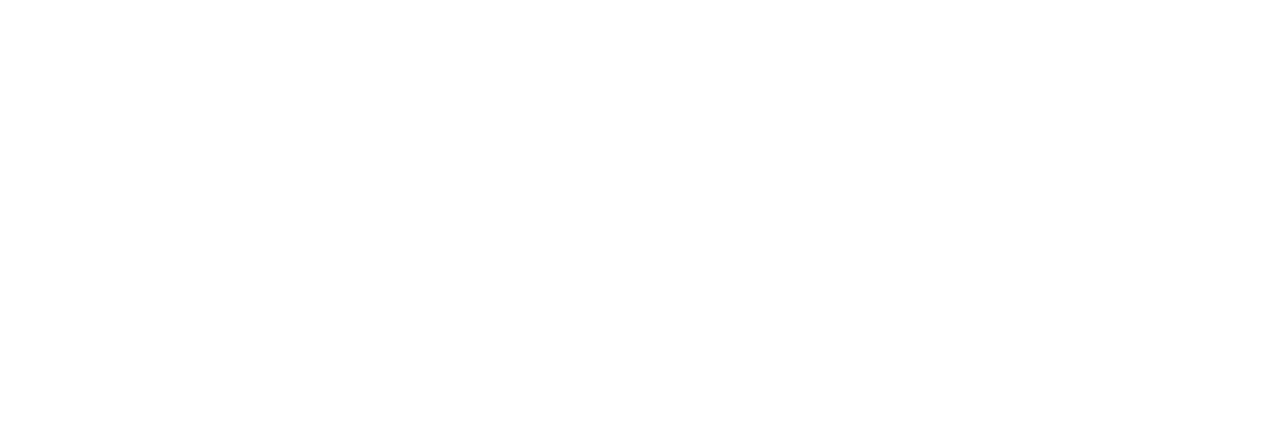
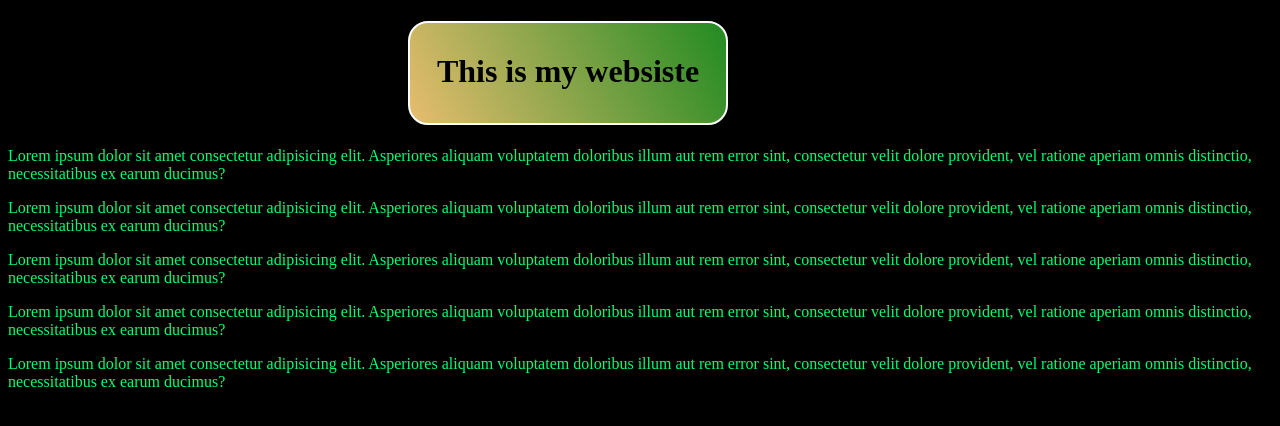
Before and after one commit to yonatanhaddish/cssPractice, a plain HTML site: page index.html in a window 1280 px wide. Drawn offline with Linux system fonts and the light colour scheme.

Commit message:
css basics

```diff
--- a/index.html
+++ b/index.html
@@ -3,7 +3,40 @@
   <head>
     <meta charset="UTF-8" />
     <meta name="viewport" content="width=device-width, initial-scale=1.0" />
+    <link rel="stylesheet" href="style.css" />
     <title>This is a test</title>
   </head>
-  <body></body>
+  <body>
+    <h1 class="heading_01">This is my websiste</h1>
+    <p id="p1" class="odd">
+      Lorem ipsum dolor sit amet consectetur adipisicing elit. Asperiores
+      aliquam voluptatem doloribus illum aut rem error sint, consectetur velit
+      dolore provident, vel ratione aperiam omnis distinctio, necessitatibus ex
+      earum ducimus?
+    </p>
+    <p id="p2" class="even">
+      Lorem ipsum dolor sit amet consectetur adipisicing elit. Asperiores
+      aliquam voluptatem doloribus illum aut rem error sint, consectetur velit
+      dolore provident, vel ratione aperiam omnis distinctio, necessitatibus ex
+      earum ducimus?
+    </p>
+    <p id="p3" class="odd">
+      Lorem ipsum dolor sit amet consectetur adipisicing elit. Asperiores
+      aliquam voluptatem doloribus illum aut rem error sint, consectetur velit
+      dolore provident, vel ratione aperiam omnis distinctio, necessitatibus ex
+      earum ducimus?
+    </p>
+    <p id="p4" class="even">
+      Lorem ipsum dolor sit amet consectetur adipisicing elit. Asperiores
+      aliquam voluptatem doloribus illum aut rem error sint, consectetur velit
+      dolore provident, vel ratione aperiam omnis distinctio, necessitatibus ex
+      earum ducimus?
+    </p>
+    <p id="p5" class="odd">
+      Lorem ipsum dolor sit amet consectetur adipisicing elit. Asperiores
+      aliquam voluptatem doloribus illum aut rem error sint, consectetur velit
+      dolore provident, vel ratione aperiam omnis distinctio, necessitatibus ex
+      earum ducimus?
+    </p>
+  </body>
 </html>
--- /dev/null
+++ b/style.css
@@ -0,0 +1,18 @@
+body {
+  background-color: #000;
+}
+.heading_01 {
+  border: solid 2px #fff;
+  border-radius: 20px;
+  height: 70px;
+  width: 25%;
+  text-align: center;
+  padding-top: 30px;
+  margin-left: 400px;
+  background-color: gray;
+  background: linear-gradient(0.67turn, forestgreen, rgb(231, 189, 111));
+}
+
+p {
+  color: #00ff73;
+}
```
Also changed, not shown: page02.html (added, +25 -0 lines).
